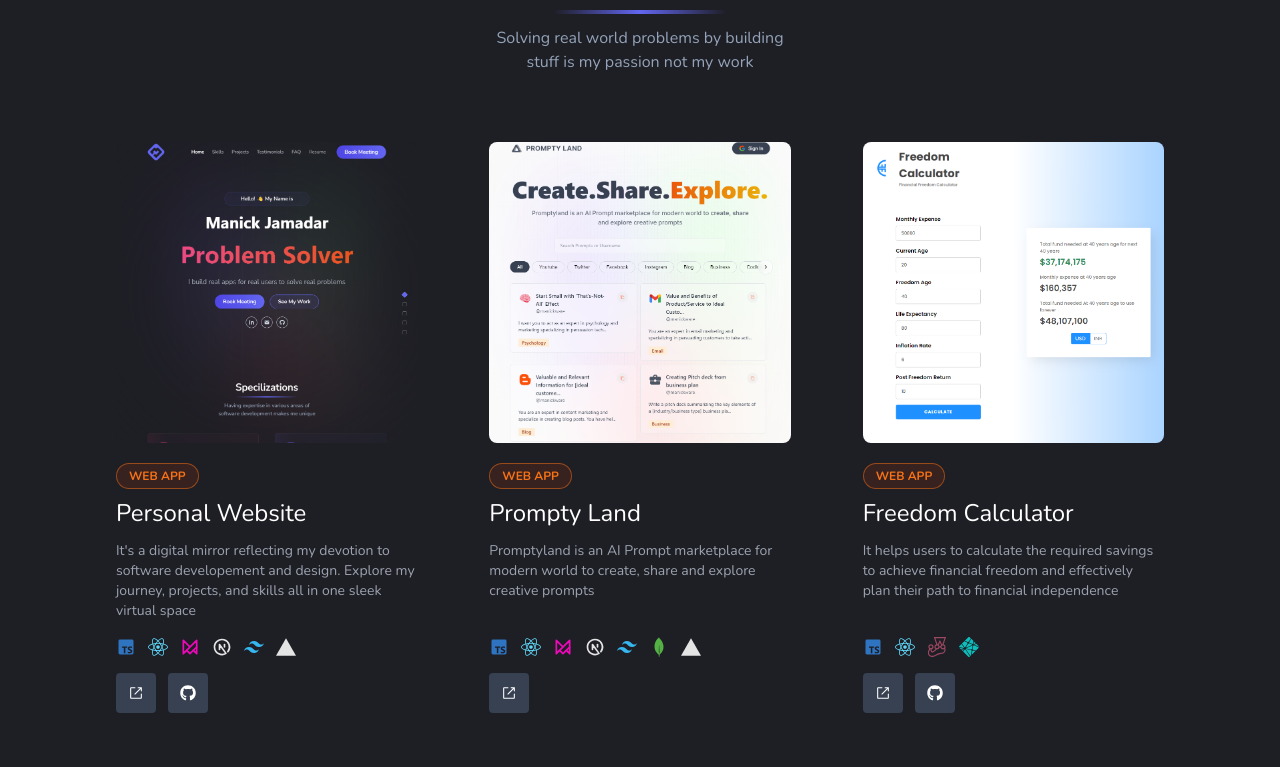
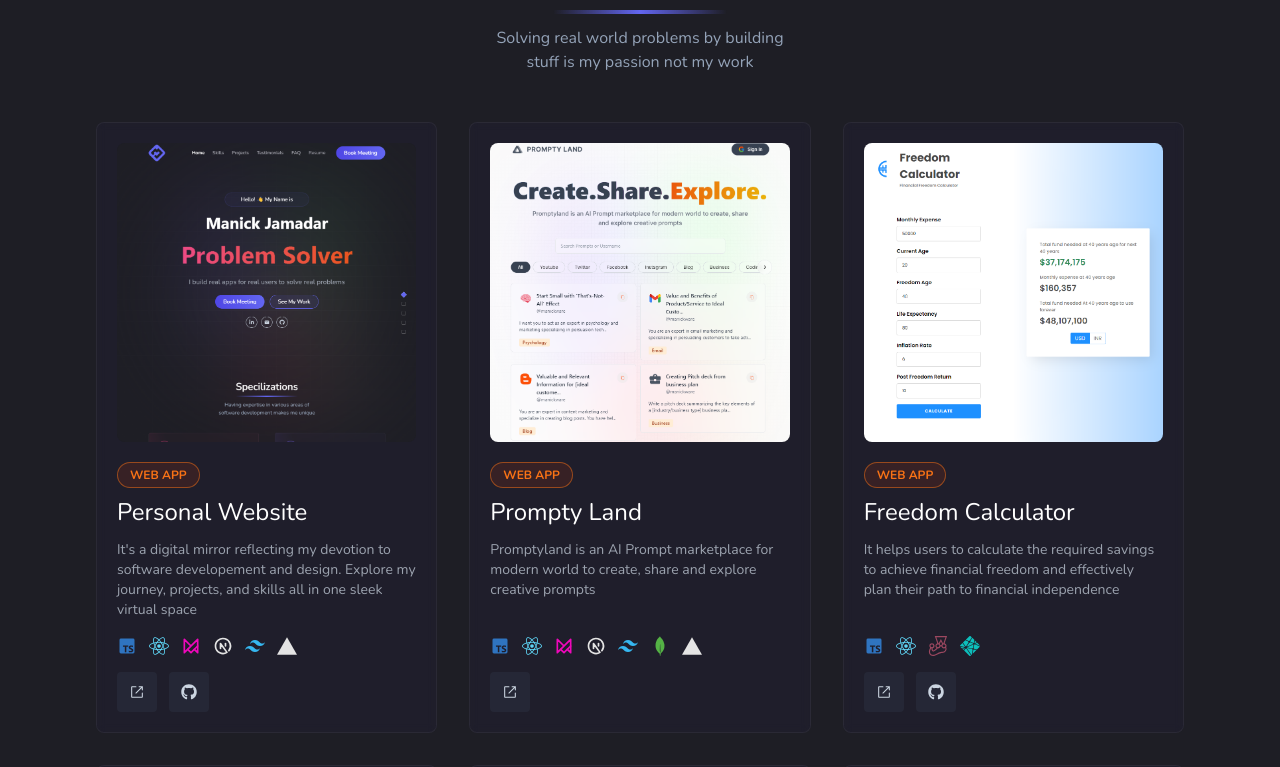
Before and after one commit to manickjamadar/personal-website, a Next.js app: page / in a window 1280 px wide. Shown: the part 1824-2591 px from the top of the page. Built offline with nearby package versions, Linux system fonts and the light colour scheme.

Commit message:
icon btn and glass css added

```diff
--- a/app/globals.css
+++ b/app/globals.css
@@ -61,7 +61,7 @@
   @apply bg-gradient-to-r from-pink-500 to-orange-600 bg-clip-text text-transparent leading-[1.3];
 }
 .icon-btn{
-  @apply bg-gray-700 text-white px-3 py-3 rounded;
+  @apply bg-gray-700 bg-opacity-30 hover:bg-opacity-60 transition-all duration-300 cursor-pointer text-slate-300 px-3 py-3 rounded;
 }
 .section-spacing{
   @apply pt-32 sm:pt-36 md:pt-40;
@@ -72,3 +72,6 @@
 .filter-inactive-btn{
   @apply text-sm bg-primary-500 bg-opacity-10 hover:bg-opacity-25 rounded-full px-5 py-2 border border-primary-500 border-opacity-50 transition-all duration-200;
 }
+.glass{
+  @apply bg-primary-800 bg-opacity-5 border border-slate-50 border-opacity-5 backdrop-filter backdrop-blur-sm;
+}
```
